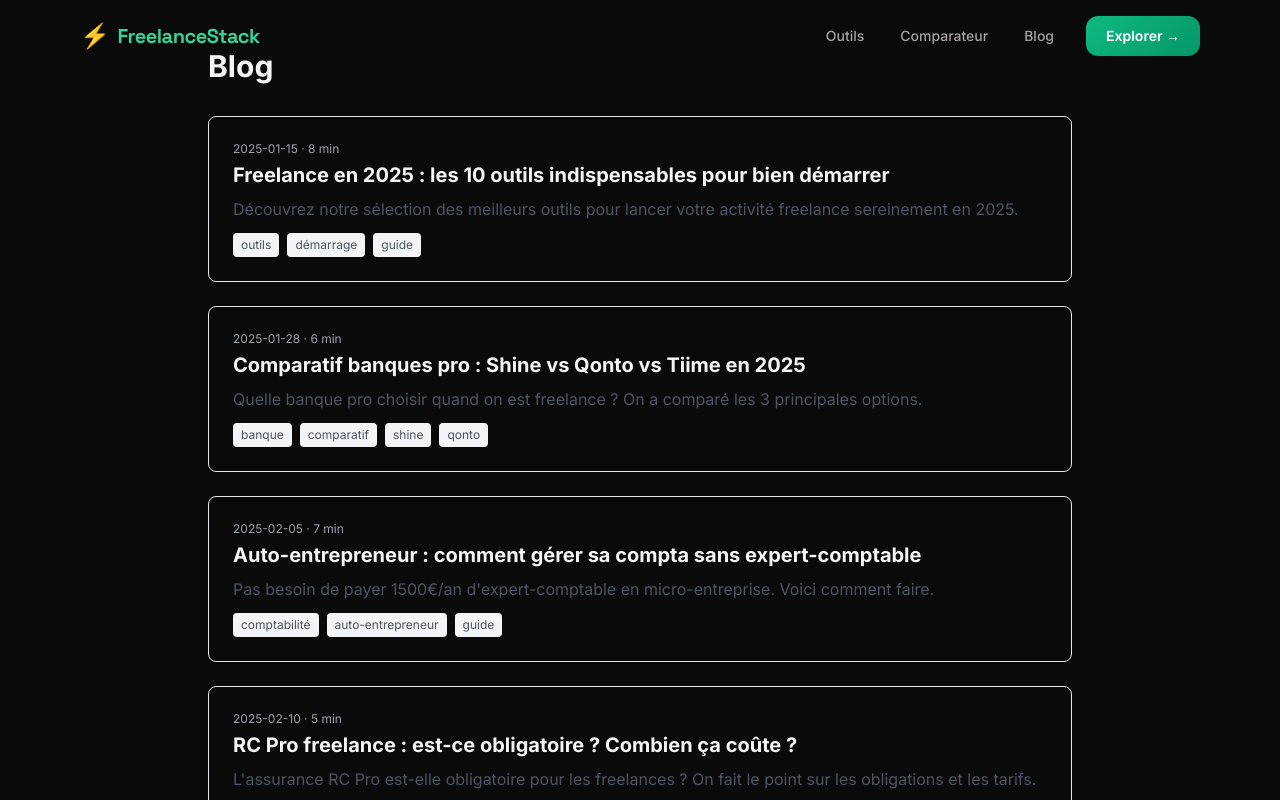
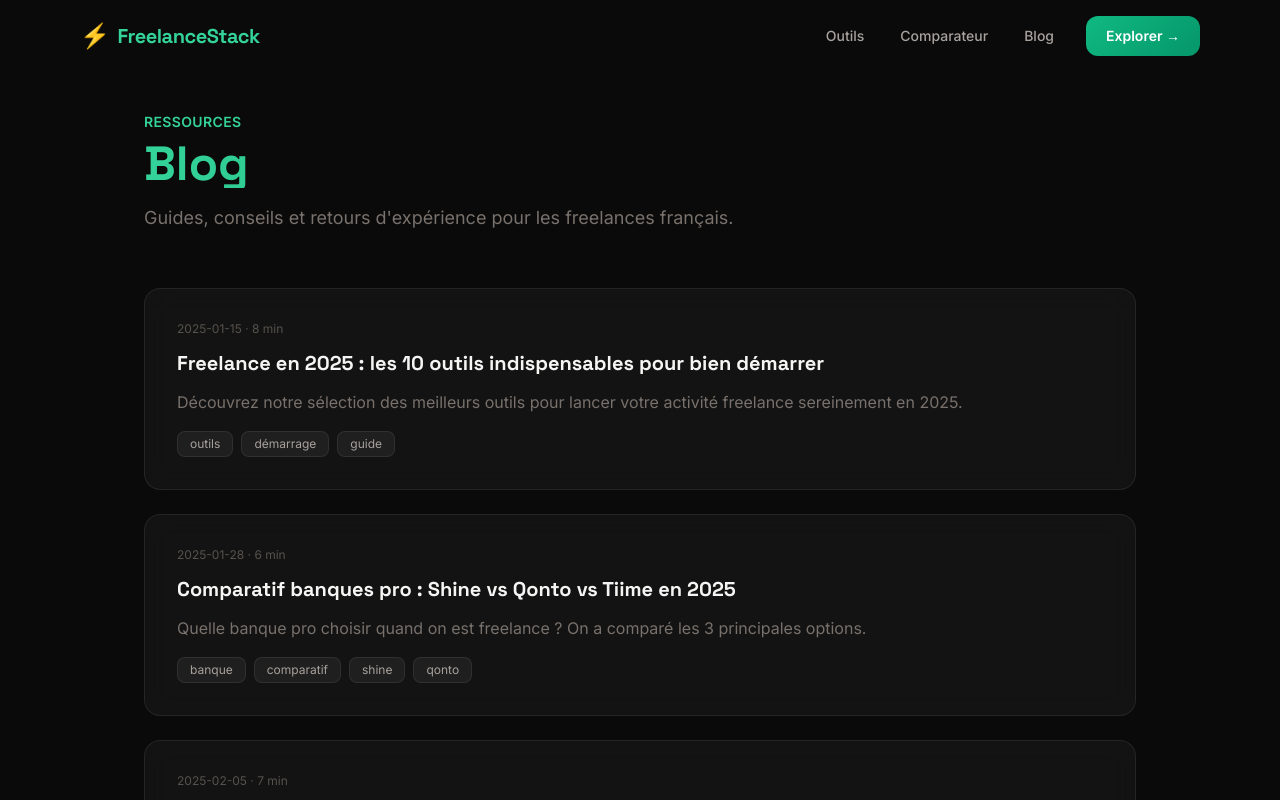
Before and after one commit to hasniw/freelancestack, a Next.js app: page /blog in a window 1280 px wide. Shown: the top 800 px of the page. Built offline with nearby package versions, Linux system fonts and the light colour scheme.

Commit message:
fix: blog page dark mode styles

```diff
--- a/src/app/blog/page.tsx
+++ b/src/app/blog/page.tsx
@@ -1,6 +1,7 @@
 import Link from "next/link";
 import { blogPosts } from "@/data/blog";
 import { Metadata } from "next";
+import ScrollFadeIn from "@/components/ScrollFadeIn";
 
 export const metadata: Metadata = {
   title: "Blog — Guides et conseils freelance | FreelanceStack",
@@ -9,20 +10,36 @@ export const metadata: Metadata = {
 
 export default function BlogPage() {
   return (
-    <div className="max-w-4xl mx-auto px-4 py-12">
-      <h1 className="text-3xl font-bold mb-8">Blog</h1>
+    <div className="max-w-5xl mx-auto px-4 pt-28 pb-20">
+      <ScrollFadeIn>
+        <p className="text-emerald-400 text-sm font-semibold tracking-wide uppercase mb-2">Ressources</p>
+        <h1 className="text-4xl md:text-5xl font-extrabold mb-4 bg-gradient-to-r from-emerald-400 to-emerald-600 bg-clip-text text-transparent font-display">
+          Blog
+        </h1>
+        <p className="text-stone-500 mb-14 text-lg">Guides, conseils et retours d&apos;expérience pour les freelances français.</p>
+      </ScrollFadeIn>
+
       <div className="space-y-6">
-        {blogPosts.map((post) => (
-          <Link key={post.slug} href={`/blog/${post.slug}`} className="block border rounded-lg p-6 hover:shadow-md transition">
-            <div className="text-xs text-gray-400 mb-1">{post.date} · {post.readTime}</div>
-            <h2 className="text-xl font-bold mb-2">{post.title}</h2>
-            <p className="text-gray-600">{post.excerpt}</p>
-            <div className="flex gap-2 mt-3">
-              {post.tags.map((tag) => (
-                <span key={tag} className="bg-gray-100 text-gray-600 text-xs px-2 py-1 rounded">{tag}</span>
-              ))}
-            </div>
-          </Link>
+        {blogPosts.map((post, i) => (
+          <ScrollFadeIn key={post.slug} delay={i * 80}>
+            <Link
+              href={`/blog/${post.slug}`}
+              className="card-emerald glass-card rounded-2xl p-8 block group"
+            >
+              <div className="text-xs text-stone-600 mb-3">{post.date} · {post.readTime}</div>
+              <h2 className="text-xl font-bold mb-3 text-stone-100 group-hover:text-emerald-400 transition-colors font-display">
+                {post.title}
+              </h2>
+              <p className="text-stone-500 leading-relaxed mb-4">{post.excerpt}</p>
+              <div className="flex gap-2 flex-wrap">
+                {post.tags.map((tag) => (
+                  <span key={tag} className="bg-white/[0.05] border border-white/[0.08] text-stone-400 text-xs px-3 py-1 rounded-lg">
+                    {tag}
+                  </span>
+                ))}
+              </div>
+            </Link>
+          </ScrollFadeIn>
         ))}
       </div>
     </div>
```
